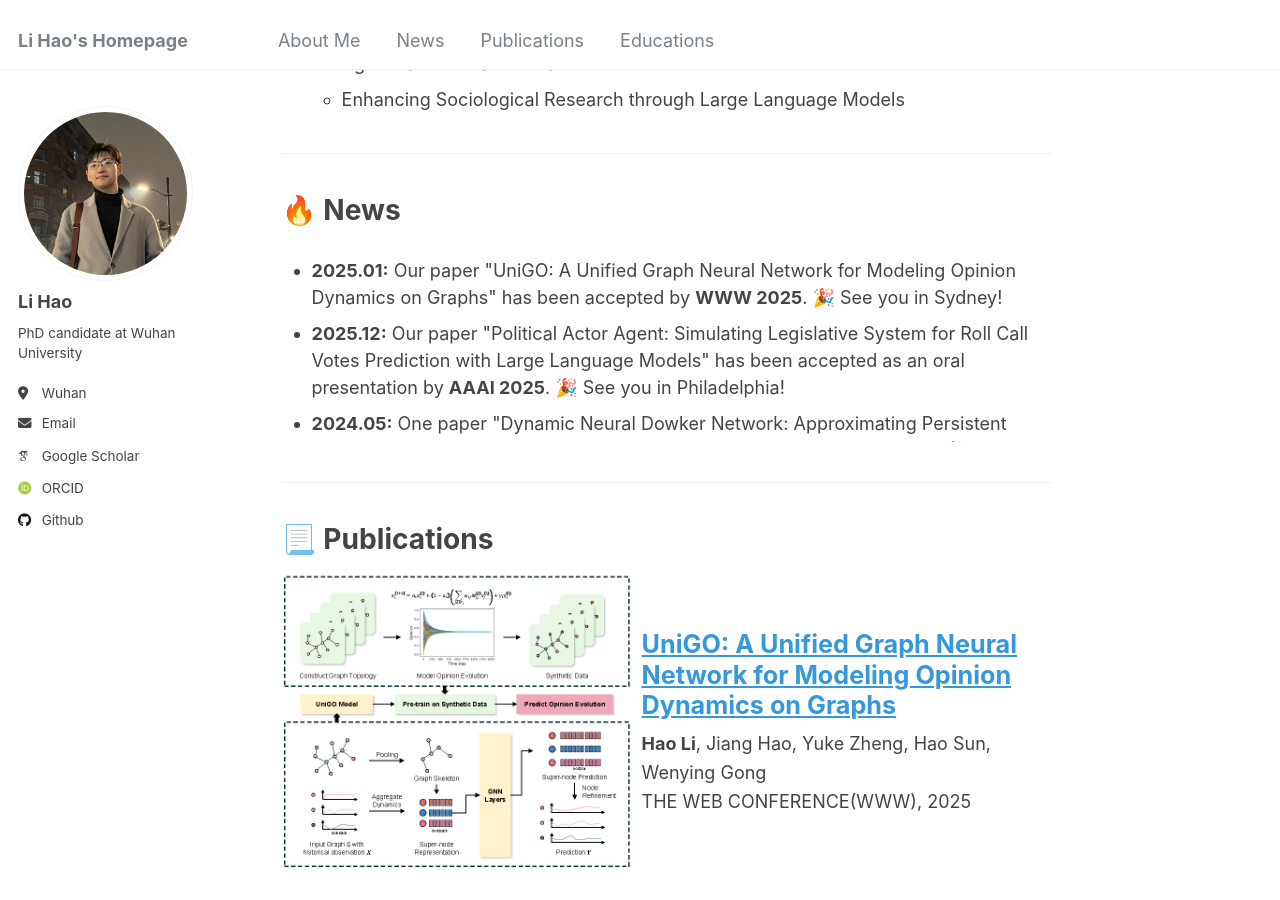
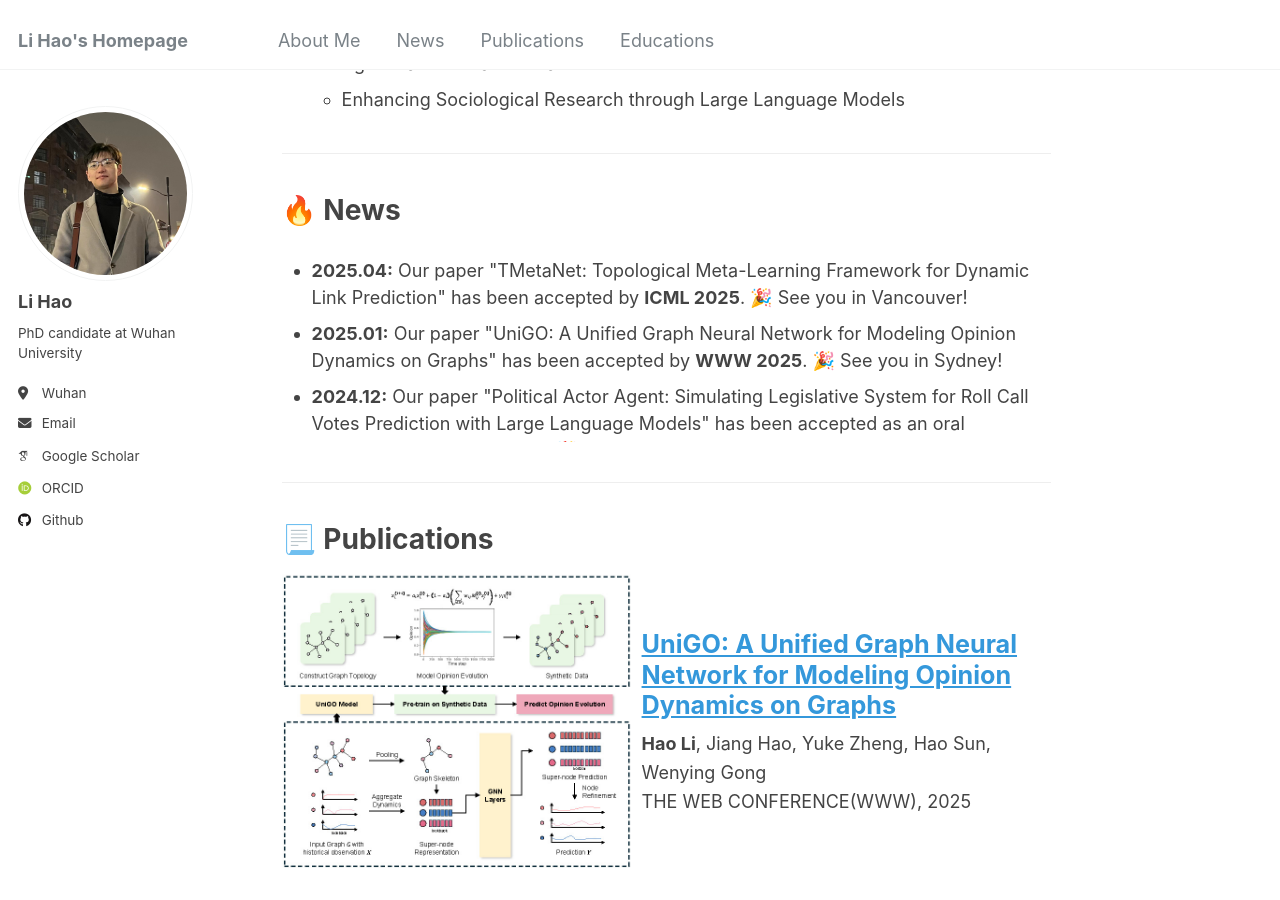
Before and after one commit to Lihaogx/lihaogx.github.io, a Jekyll site: the page built from _pages/about.md, in a window 1280 px wide and 900 px high, scrolled down 648 px. Built offline with Jekyll 4.4.1, drawn with Linux system fonts in a browser that asks for light colours; some web fonts are replaced.

Commit message:
Update about.md

```diff
--- a/_pages/about.md
+++ b/_pages/about.md
@@ -182,8 +182,9 @@ My research interests lie in the integration of social networks, graph neural ne
 # 🔥 News
 <div style="max-height: 200px; overflow-y: auto;">
   <ul>
+    <li><strong>2025.04:</strong> Our paper "TMetaNet: Topological Meta-Learning Framework for Dynamic Link Prediction" has been accepted by <strong>ICML 2025</strong>. 🎉 See you in Vancouver!</li>
     <li><strong>2025.01:</strong> Our paper "UniGO: A Unified Graph Neural Network for Modeling Opinion Dynamics on Graphs" has been accepted by <strong>WWW 2025</strong>. 🎉 See you in Sydney!</li>
-    <li><strong>2025.12:</strong> Our paper "Political Actor Agent: Simulating Legislative System for Roll Call Votes Prediction with Large Language Models" has been accepted as an oral presentation by <strong>AAAI 2025</strong>. 🎉 See you in Philadelphia!</li>
+    <li><strong>2024.12:</strong> Our paper "Political Actor Agent: Simulating Legislative System for Roll Call Votes Prediction with Large Language Models" has been accepted as an oral presentation by <strong>AAAI 2025</strong>. 🎉 See you in Philadelphia!</li>
     <li><strong>2024.05:</strong> One paper "Dynamic Neural Dowker Network: Approximating Persistent Homology in Dynamic Directed Graphs" has been accepted at <strong>KDD 2024</strong>. 🎉 See you in Barcelona!</li>
   </ul>
 </div>
```
